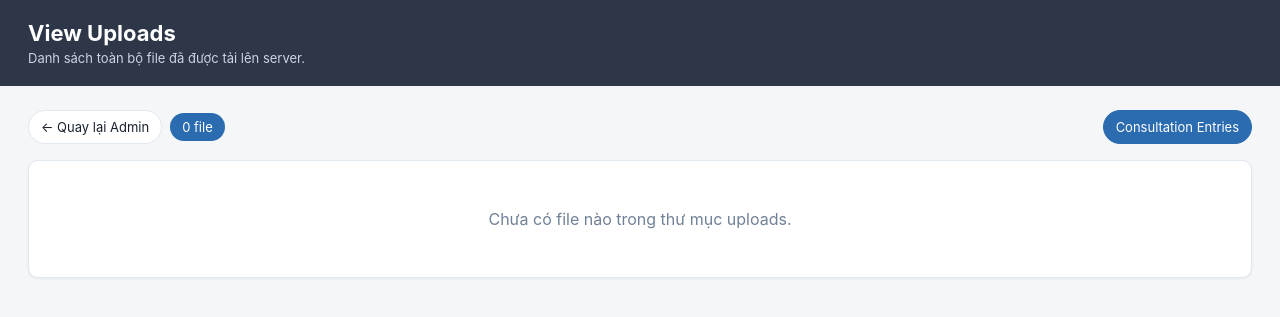
After one commit to codevcn/wrydeco-temp-server, a FastAPI app: template src/templates/view_uploads.html in a window 1280 px wide. The commit adds this page. Shown: the top 317 px of the page. Run offline with FastAPI, Linux system fonts and the light colour scheme; the template is opened without the code that fills it, so the values that code supplies are empty.

Commit message:
add view media page

```diff
--- a/src/main.py
+++ b/src/main.py
@@ -6,7 +6,16 @@ from datetime import datetime, timezone
 from pathlib import Path
 from urllib.parse import quote
 
-from fastapi import Depends, FastAPI, File, Form, HTTPException, Request, UploadFile
+from fastapi import (
+    Depends,
+    FastAPI,
+    File,
+    Form,
+    HTTPException,
+    Request,
+    UploadFile,
+    Query,
+)
 from fastapi.middleware.cors import CORSMiddleware
 from fastapi.responses import FileResponse, HTMLResponse, JSONResponse
 from fastapi.staticfiles import StaticFiles
@@ -57,6 +66,35 @@ def healthcheck() -> JSONResponse:
             "timestamp": datetime.now(timezone.utc).isoformat(),
         }
     )
+
+
+def _format_file_size(size_bytes: int) -> str:
+    if size_bytes < 1024:
+        return f"{size_bytes} B"
+    if size_bytes < 1024 * 1024:
+        return f"{size_bytes / 1024:.1f} KB"
+    if size_bytes < 1024 * 1024 * 1024:
+        return f"{size_bytes / (1024 * 1024):.1f} MB"
+    return f"{size_bytes / (1024 * 1024 * 1024):.1f} GB"
+
+
+def _safe_upload_path_from_relative(relative_path: str) -> Path:
+    """
+    Lấy file trong thư mục uploads theo relative path.
+    Chặn path traversal kiểu ../../etc/passwd.
+    """
+    upload_root = UPLOAD_DIR.resolve()
+    file_path = (UPLOAD_DIR / relative_path).resolve()
+
+    try:
+        file_path.relative_to(upload_root)
+    except ValueError:
+        raise HTTPException(status_code=400, detail="Invalid file path.")
+
+    if not file_path.exists() or not file_path.is_file():
+        raise HTTPException(status_code=404, detail="File not found.")
+
+    return file_path
 
 
 def _safe_uploaded_path(stored_file_name: str) -> Path:
@@ -287,3 +325,105 @@ async def upload_image(
             "image_url": image_url,
         },
     )
+
+
+@app.get("/view-uploads", response_class=HTMLResponse)
+def view_uploads_page(request: Request, db: Session = Depends(get_db)) -> HTMLResponse:
+    """
+    Trang hiển thị toàn bộ file đang nằm trong thư mục uploads/.
+    Bao gồm:
+    - file từ consultation form
+    - ảnh từ /api/upload-image
+    - các file upload khác nếu có
+    """
+
+    db_files = db.query(ConsultationFile).all()
+
+    original_name_by_stored_name = {f.stored_file_name: f.file_name for f in db_files}
+
+    entry_id_by_stored_name = {f.stored_file_name: f.entry_id for f in db_files}
+
+    uploaded_files = []
+
+    if UPLOAD_DIR.exists():
+        for file_path in UPLOAD_DIR.rglob("*"):
+            if not file_path.is_file():
+                continue
+
+            relative_path = file_path.relative_to(UPLOAD_DIR).as_posix()
+            stat = file_path.stat()
+
+            media_type, _ = mimetypes.guess_type(str(file_path))
+            if not media_type:
+                media_type = "application/octet-stream"
+
+            folder = file_path.parent.relative_to(UPLOAD_DIR).as_posix()
+            if folder == ".":
+                folder = "/"
+
+            uploaded_files.append(
+                {
+                    "display_name": original_name_by_stored_name.get(
+                        file_path.name,
+                        file_path.name,
+                    ),
+                    "stored_name": file_path.name,
+                    "relative_path": relative_path,
+                    "folder": folder,
+                    "size": _format_file_size(stat.st_size),
+                    "size_bytes": stat.st_size,
+                    "media_type": media_type,
+                    "entry_id": entry_id_by_stored_name.get(file_path.name),
+                    "modified_at": datetime.fromtimestamp(
+                        stat.st_mtime,
+                        timezone.utc,
+                    ).strftime("%Y-%m-%d %H:%M:%S UTC"),
+                }
+            )
+
+    uploaded_files.sort(key=lambda item: item["modified_at"], reverse=True)
+
+    return templates.TemplateResponse(
+        "view_uploads.html",
+        {
+            "request": request,
+            "uploaded_files": uploaded_files,
+        },
+    )
+
+
+@app.get("/view-uploads/download")
+def download_uploaded_file_by_path(
+    path: str = Query(...),
+    db: Session = Depends(get_db),
+) -> FileResponse:
+    """
+    Download 1 file bất kỳ trong thư mục uploads/.
+    Query:
+    /view-uploads/download?path=images/abc.jpg
+    """
+
+    file_path = _safe_upload_path_from_relative(path)
+
+    file_record = (
+        db.query(ConsultationFile)
+        .filter(ConsultationFile.stored_file_name == file_path.name)
+        .first()
+    )
+
+    download_name = file_record.file_name if file_record else file_path.name
+
+    media_type, _ = mimetypes.guess_type(str(file_path))
+    if not media_type:
+        media_type = "application/octet-stream"
+
+    return FileResponse(
+        path=file_path,
+        media_type=media_type,
+        headers={
+            "Content-Disposition": _content_disposition(
+                "attachment",
+                download_name,
+            )
+        },
+    )
--- /dev/null
+++ b/src/templates/view_uploads.html
@@ -0,0 +1,259 @@
+<!doctype html>
+<html lang="vi">
+  <head>
+    <meta charset="UTF-8" />
+    <meta name="viewport" content="width=device-width, initial-scale=1.0" />
+
+    <title>View Uploads</title>
+
+    <style>
+      :root {
+        --bg: #f4f6f8;
+        --card: #ffffff;
+        --border: #e2e8f0;
+        --text: #1a202c;
+        --muted: #718096;
+        --accent: #2b6cb0;
+        --accent-soft: #ebf4ff;
+        --head: #2d3748;
+      }
+
+      * {
+        box-sizing: border-box;
+      }
+
+      body {
+        margin: 0;
+        font-family:
+          -apple-system, BlinkMacSystemFont, "Segoe UI", Roboto, Arial,
+          sans-serif;
+        background: var(--bg);
+        color: var(--text);
+      }
+
+      header {
+        background: var(--head);
+        color: #fff;
+        padding: 20px 28px;
+      }
+
+      header h1 {
+        margin: 0;
+        font-size: 22px;
+      }
+
+      header p {
+        margin: 4px 0 0;
+        color: #cbd5e0;
+        font-size: 13px;
+      }
+
+      main {
+        padding: 24px 28px;
+      }
+
+      .toolbar {
+        display: flex;
+        justify-content: space-between;
+        align-items: center;
+        gap: 12px;
+        margin-bottom: 16px;
+        flex-wrap: wrap;
+      }
+
+      .toolbar-left,
+      .toolbar-right {
+        display: flex;
+        align-items: center;
+        gap: 8px;
+        flex-wrap: wrap;
+      }
+
+      .btn {
+        display: inline-flex;
+        align-items: center;
+        justify-content: center;
+        padding: 8px 12px;
+        border-radius: 999px;
+        font-size: 13px;
+        text-decoration: none;
+        border: 1px solid var(--border);
+        background: #fff;
+        color: var(--text);
+      }
+
+      .btn-primary {
+        background: var(--accent);
+        border-color: var(--accent);
+        color: #fff;
+      }
+
+      .btn:hover {
+        text-decoration: underline;
+      }
+
+      .count-badge {
+        background: var(--accent);
+        color: #fff;
+        border-radius: 999px;
+        padding: 6px 12px;
+        font-size: 13px;
+      }
+
+      .table-wrap {
+        background: var(--card);
+        border: 1px solid var(--border);
+        border-radius: 10px;
+        overflow-x: auto;
+        box-shadow: 0 1px 3px rgba(0, 0, 0, 0.06);
+      }
+
+      table {
+        width: 100%;
+        border-collapse: collapse;
+        min-width: 980px;
+      }
+
+      thead th {
+        background: #edf2f7;
+        text-align: left;
+        padding: 12px 14px;
+        font-size: 12px;
+        text-transform: uppercase;
+        letter-spacing: 0.04em;
+        color: var(--muted);
+        border-bottom: 1px solid var(--border);
+        white-space: nowrap;
+      }
+
+      tbody td {
+        padding: 12px 14px;
+        border-bottom: 1px solid var(--border);
+        font-size: 14px;
+        vertical-align: top;
+      }
+
+      tbody tr:last-child td {
+        border-bottom: none;
+      }
+
+      tbody tr:hover {
+        background: #f7fafc;
+      }
+
+      .file-name {
+        font-weight: 600;
+        word-break: break-word;
+      }
+
+      .stored-name {
+        margin-top: 4px;
+        color: var(--muted);
+        font-size: 12px;
+        word-break: break-word;
+      }
+
+      .download-link {
+        display: inline-flex;
+        align-items: center;
+        justify-content: center;
+        padding: 6px 10px;
+        border-radius: 999px;
+        font-size: 13px;
+        color: var(--accent);
+        background: var(--accent-soft);
+        border: 1px solid #bee3f8;
+        text-decoration: none;
+        white-space: nowrap;
+      }
+
+      .download-link:hover {
+        text-decoration: underline;
+      }
+
+      .muted {
+        color: var(--muted);
+      }
+
+      .empty {
+        padding: 48px 24px;
+        text-align: center;
+        color: var(--muted);
+      }
+    </style>
+  </head>
+
+  <body>
+    <header>
+      <h1>View Uploads</h1>
+      <p>Danh sách toàn bộ file đã được tải lên server.</p>
+    </header>
+
+    <main>
+      <div class="toolbar">
+        <div class="toolbar-left">
+          <a class="btn" href="/admin">← Quay lại Admin</a>
+          <span class="count-badge">{{ uploaded_files|length }} file</span>
+        </div>
+
+        <div class="toolbar-right">
+          <a class="btn btn-primary" href="/admin">Consultation Entries</a>
+        </div>
+      </div>
+
+      <div class="table-wrap">
+        {% if uploaded_files %}
+        <table>
+          <thead>
+            <tr>
+              <th>File</th>
+              <th>Thư mục</th>
+              <th>Loại file</th>
+              <th>Dung lượng</th>
+              <th>Entry ID</th>
+              <th>Thời gian cập nhật</th>
+              <th>Tải về</th>
+            </tr>
+          </thead>
+
+          <tbody>
+            {% for f in uploaded_files %}
+            <tr>
+              <td>
+                <div class="file-name">{{ f.display_name }}</div>
+                <div class="stored-name">{{ f.relative_path }}</div>
+              </td>
+
+              <td>{{ f.folder }}</td>
+
+              <td class="muted">{{ f.media_type }}</td>
+
+              <td>{{ f.size }}</td>
+
+              <td>
+                {% if f.entry_id %} {{ f.entry_id }} {% else %}
+                <span class="muted">—</span>
+                {% endif %}
+              </td>
+
+              <td class="muted">{{ f.modified_at }}</td>
+
+              <td>
+                <a
+                  class="download-link"
+                  href="/view-uploads/download?path={{ f.relative_path | urlencode }}"
+                >
+                  Tải file
+                </a>
+              </td>
+            </tr>
+            {% endfor %}
+          </tbody>
+        </table>
+        {% else %}
+        <div class="empty">Chưa có file nào trong thư mục uploads.</div>
+        {% endif %}
+      </div>
+    </main>
+  </body>
+</html>
```
Also changed, not shown: src/templates/admin.html (+22 -0 lines).
